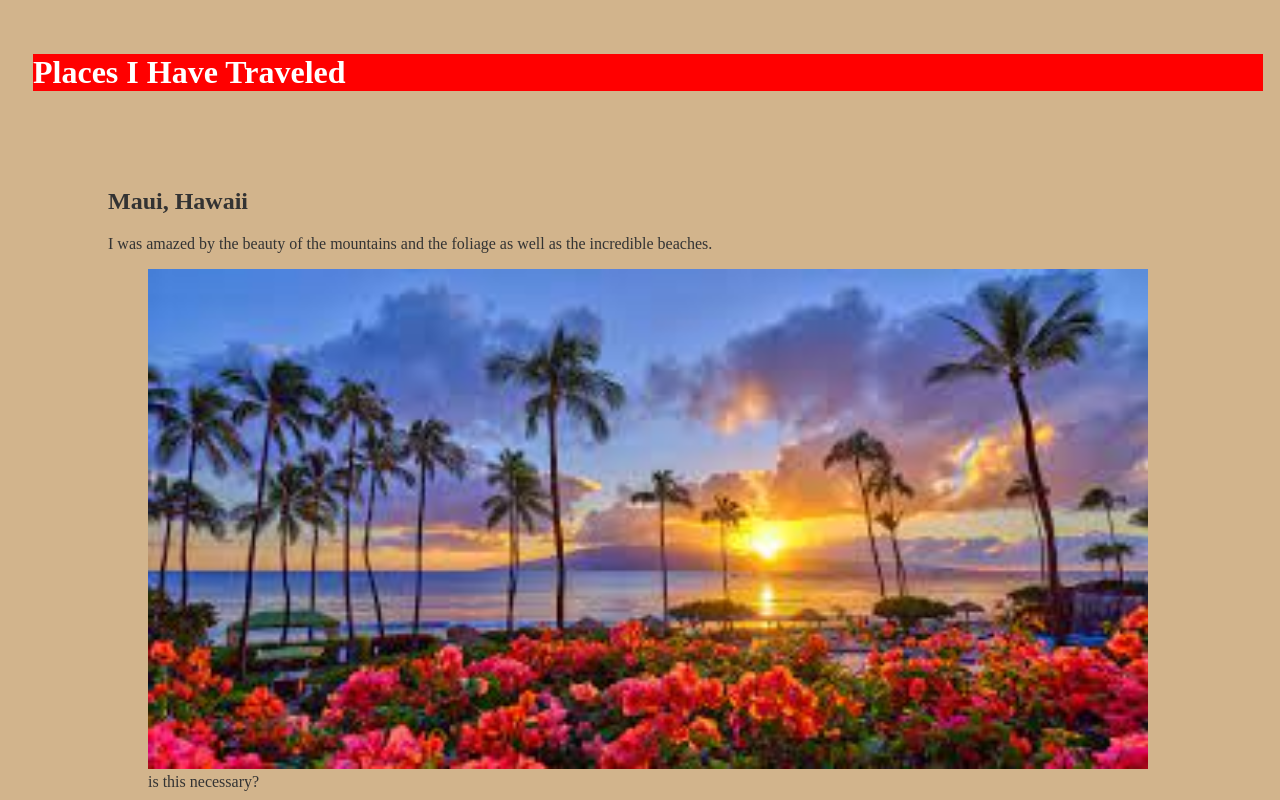
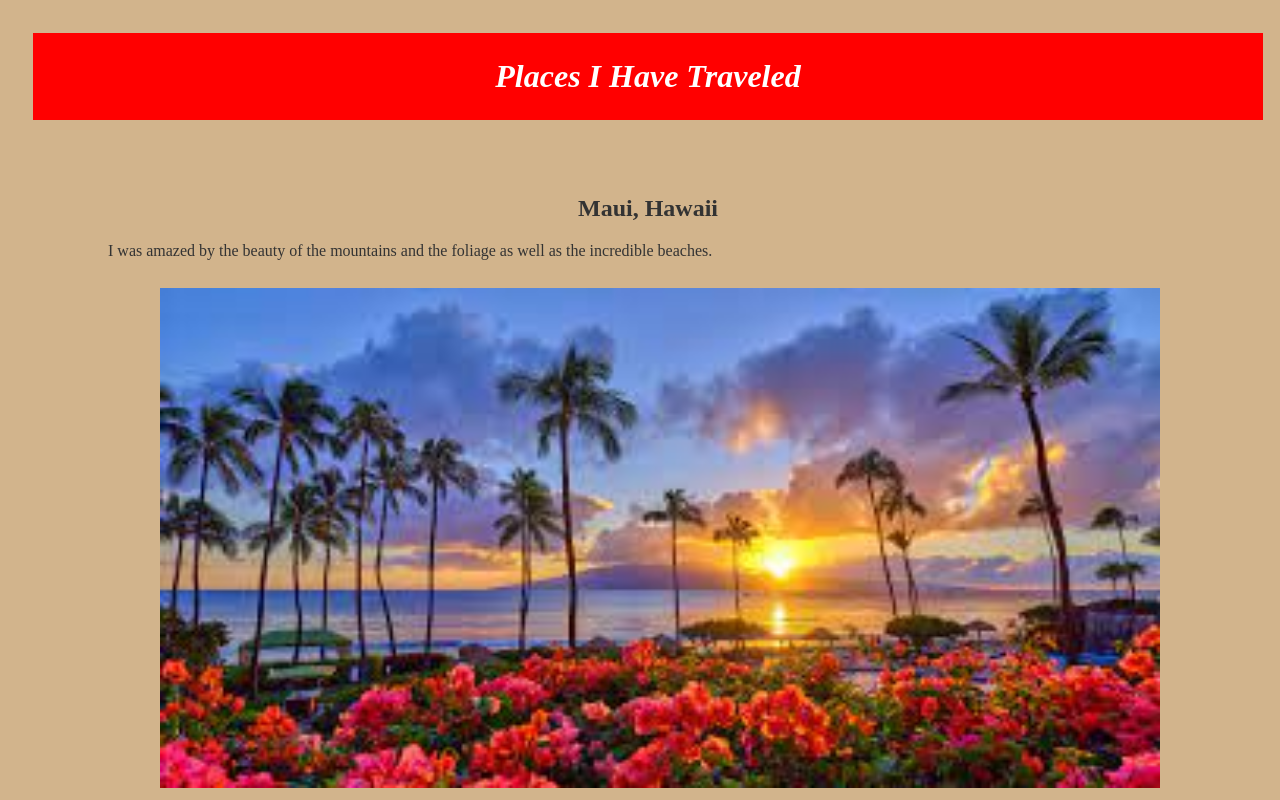
Before and after one commit to CK286/js-assignment-4-html-me-something-CK286, a website: page index.html in a window 1280 px wide. Shown: the top 800 px of the page. Drawn offline with Linux system fonts and the light colour scheme.

Commit message:
updated Header

```diff
--- a/styles.css
+++ b/styles.css
@@ -17,6 +17,7 @@ header {
     color: white;
     padding: 25px;
     margin: 0px;
+    height: auto;
 
 }
 
@@ -24,6 +25,18 @@ main {
     width: 100%;
     padding:30px 100px;
     box-sizing:border-box;
+}
+h2 {
+    text-align: center;
+}
+
+p {
+    text-align: justify;
+}
+
+img {
+    width: 250 px;
+    margin: 12px;
 }
 
 footer {
@@ -34,6 +47,12 @@ footer {
 /* ids */
 #mainheading{
     background-color: red;
+    color: white;
+    padding: 25px;
+    margin: 0px;
+    height: auto;
+    text-align: center;
+    font-style: italic;
   }
 #funparagraph{
     background-color: green;
```
